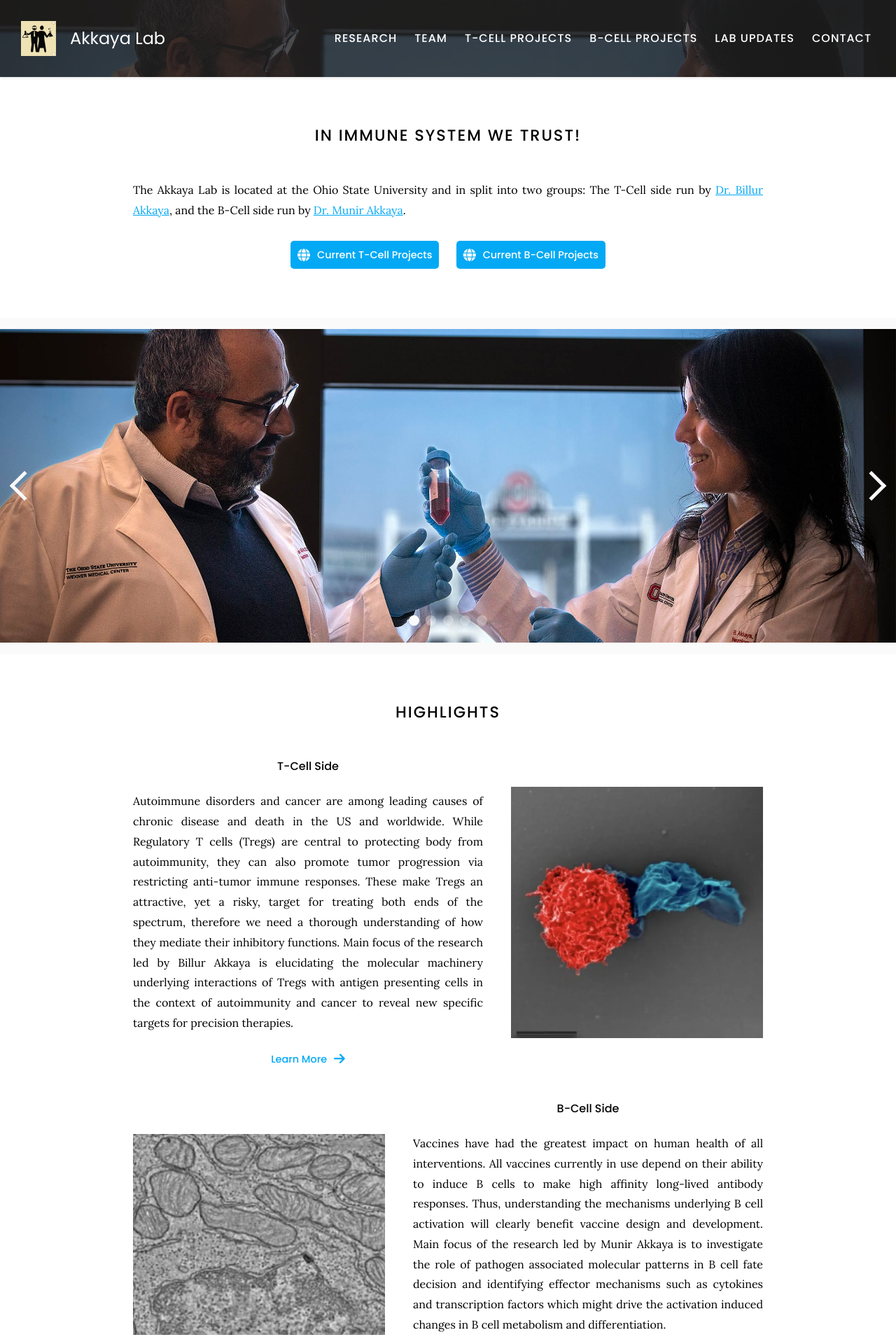
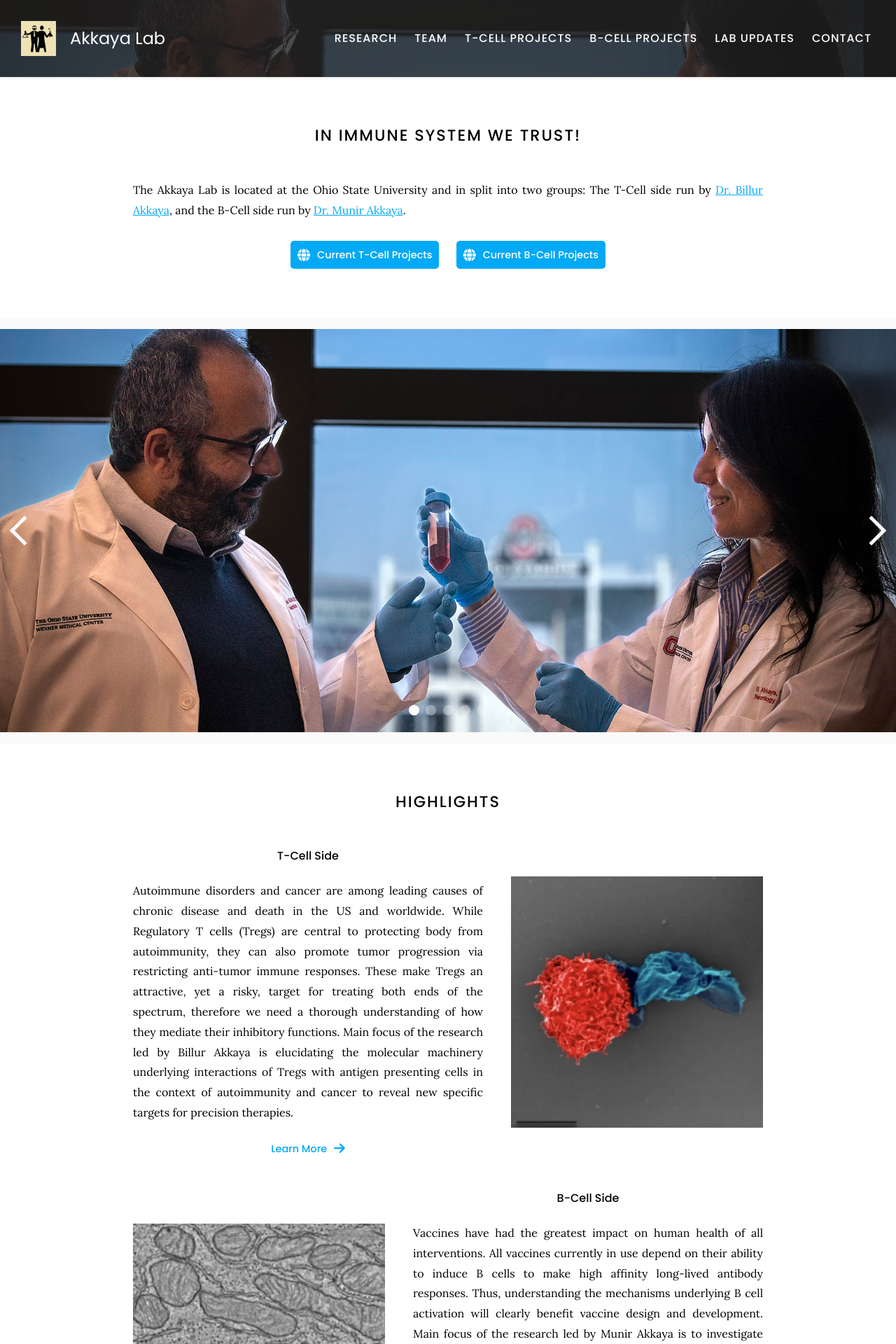
Before and after one commit to Harrisonthow/akkaya-lab, a Jekyll site: the page built from index.md, in a window 1280 px wide. Shown: the top 1920 px of the page at 70% size. Built offline with Jekyll 4.4.1, drawn with Linux system fonts in a browser that asks for light colours.

Commit message:
Update index.md

```diff
--- a/index.md
+++ b/index.md
@@ -33,7 +33,7 @@
 
 {% include section.html full=true %}
 
-{% include carousel.html height="35" unit="%" duration="7" number="1" %}
+{% include carousel.html height="45" unit="%" duration="7" number="1" %}
 
 {% include section.html %}
 
```
